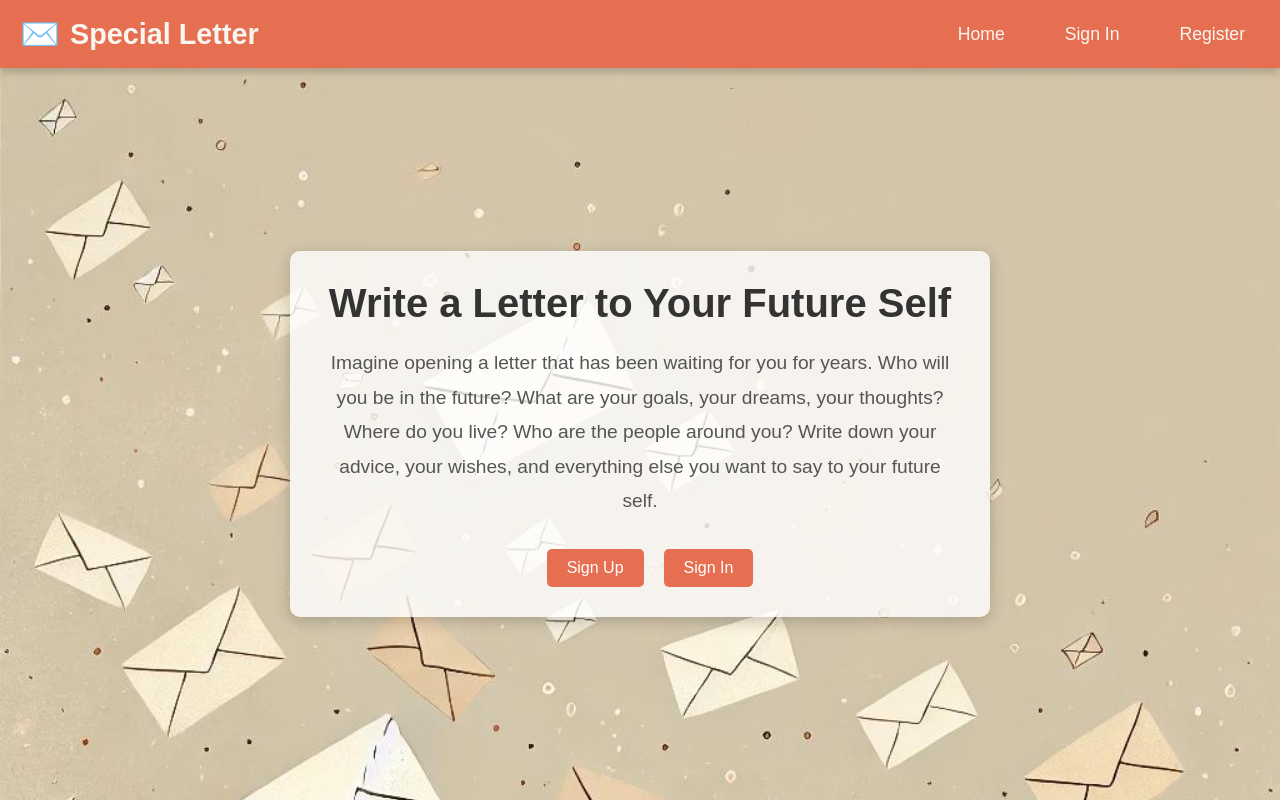
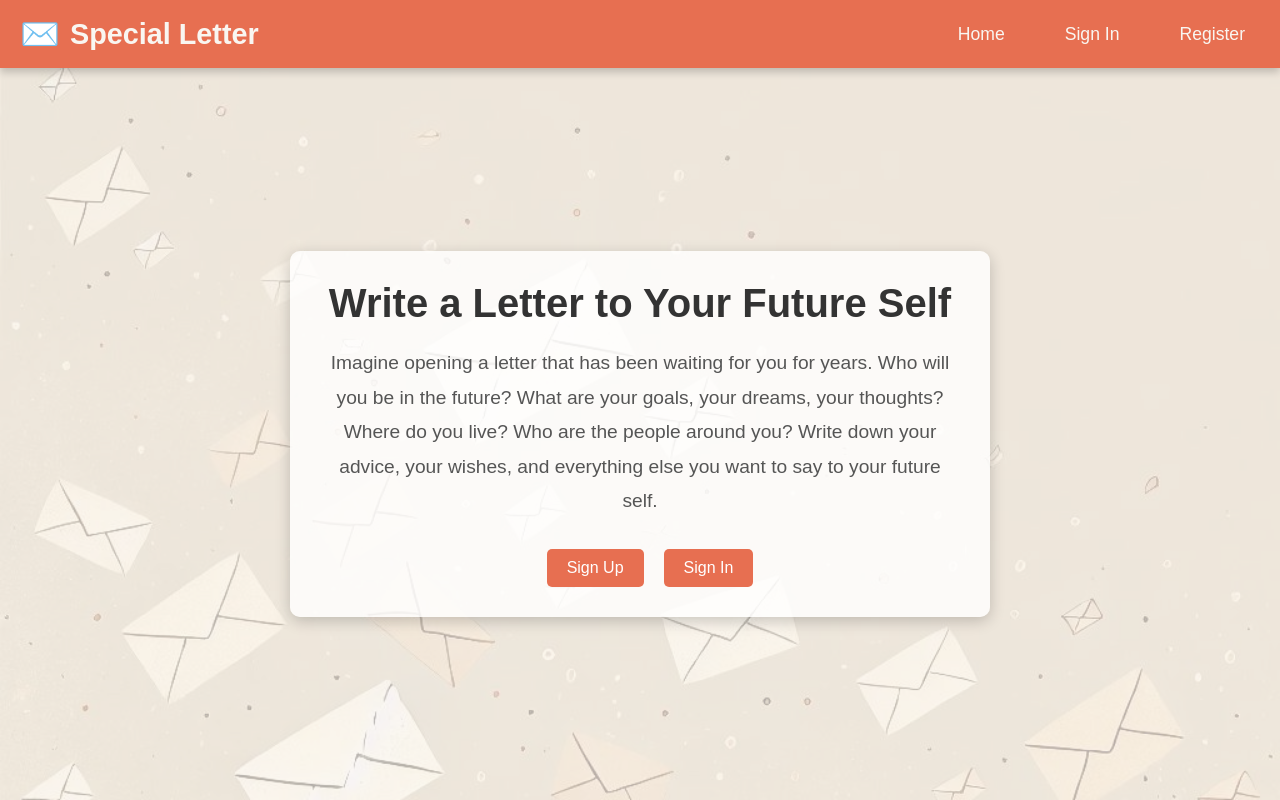
Before and after one commit to horodylova/special-letter, a React (Vite) app: page / in a window 1280 px wide. Built offline with nearby package versions, Linux system fonts and the light colour scheme; no server answers.

Commit message:
changed button Create a Letter

```diff
--- a/src/components/HomePage/Home.styled.js
+++ b/src/components/HomePage/Home.styled.js
@@ -1,6 +1,5 @@
 import styled from "styled-components";
 import { Link } from "react-router-dom";
-import backgroundImage from "../../assets/background_picture.jpeg";
 
 export const HomeContainer = styled.div`
 display: flex;
@@ -9,7 +8,6 @@ align-items: center;
 justify-content: center;
 text-align: center;
 height: 100vh;
-background: url(${backgroundImage}) no-repeat center center;
 background-size: cover;
 overflow: hidden;
 `;
--- a/src/components/LettersPage/LettersPage.styled.js
+++ b/src/components/LettersPage/LettersPage.styled.js
@@ -1,4 +1,5 @@
 import styled from "styled-components";
+
 
 export const PageContainer = styled.div`
   width: 100%;
@@ -9,9 +10,11 @@ display: flex;
   flex-direction: column;
   min-height: calc(100vh - 80px);
   position: relative;
+  padding-bottom: 100px;
 
   @media (min-width: 1024px) {
     padding: 40px;
+    padding-bottom: 120px;
   }
 `;
 
@@ -47,6 +50,7 @@ export const ContentWrapper = styled.div`
 position: relative;
   height: calc(100vh - 200px);
   z-index: 1;
+  padding-bottom: 20px;
 `;
 
 export const YearFolder = styled.div`
@@ -133,40 +137,58 @@ export const EmptyMessage = styled.p`
 `;
 
 export const Button = styled.button`
-  display: block;
-  margin: 20px auto;
-  padding: 12px 24px;
+  display: flex;
+  align-items: center;
+  justify-content: center;
+  padding: 16px 32px;
   font-size: 1rem;
-  font-weight: bold;
+  font-weight: 600;
   color: white;
   background-color: #e76f51;
   border: none;
-  border-radius: 8px;
+  border-radius: 50px;
   cursor: pointer;
-  transition: background-color 0.3s;
+  transition: all 0.3s ease;
+  pointer-events: auto;
+  box-shadow: 0 4px 15px rgba(231, 111, 81, 0.3);
 
   &:hover {
-    background-color: #d35400;
+    background-color: #e85d3d;
+    transform: translateY(-2px);
+    box-shadow: 0 6px 20px rgba(231, 111, 81, 0.4);
+  }
+
+  &:active {
+    transform: translateY(0);
+    box-shadow: 0 4px 15px rgba(231, 111, 81, 0.3);
+  }
+
+  &::before {
+    content: '+';
+    font-size: 1.5rem;
+    margin-right: 8px;
+    font-weight: 400;
+    line-height: 1;
+  }
+
+  @media (max-width: 768px) {
+    padding: 14px 28px;
+    font-size: 0.9rem;
   }
 `;
 
 export const ButtonContainer = styled.div`
   position: fixed;
-bottom: 0;
+  bottom: 40px;
+  right: 40px;
+  z-index: 10;
+  padding: 0;
+  pointer-events: none;
+
+  @media (max-width: 768px) {
+    bottom: 20px;
+    right: unset;
     left: 50%;
     transform: translateX(-50%);
-width: 100%;
-max-width: 1200px;
-padding: 20px;
-background: linear-gradient(to top, white 60%, transparent);
-z-index: 10;
-pointer-events: none;
-
- button {
-  pointer-events: auto;
-}
-
-@media (min-width: 1024px) {
-  padding: 40px;
   }
 `;
--- a/src/components/Styles/GlobalStyle.js
+++ b/src/components/Styles/GlobalStyle.js
@@ -1,4 +1,5 @@
 import { createGlobalStyle } from "styled-components";
+import backgroundImage from "../../assets/background_picture.jpeg";
 
 export const GlobalStyle = createGlobalStyle`
   * {
@@ -23,5 +24,26 @@ export const GlobalStyle = createGlobalStyle`
   body {
     font-family: 'Arial', sans-serif;
     background-color: #f9f6f1;
+    background-image: url(${backgroundImage});
+    background-size: cover;
+    background-position: center;
+    background-repeat: no-repeat;
+    background-attachment: fixed;
+  }
+
+   body::before {
+    content: '';
+    position: fixed;
+    top: 0;
+    left: 0;
+    width: 100%;
+    height: 100%;
+    background-color: rgba(249, 246, 241, 0.7);
+    z-index: -1;
+  }
+
+   main, section, div {
+    position: relative;
+    z-index: 1;
   }
 `;
```
Also changed, not shown: src/.txt. Lines whose indentation alone changed are shown as unchanged.
